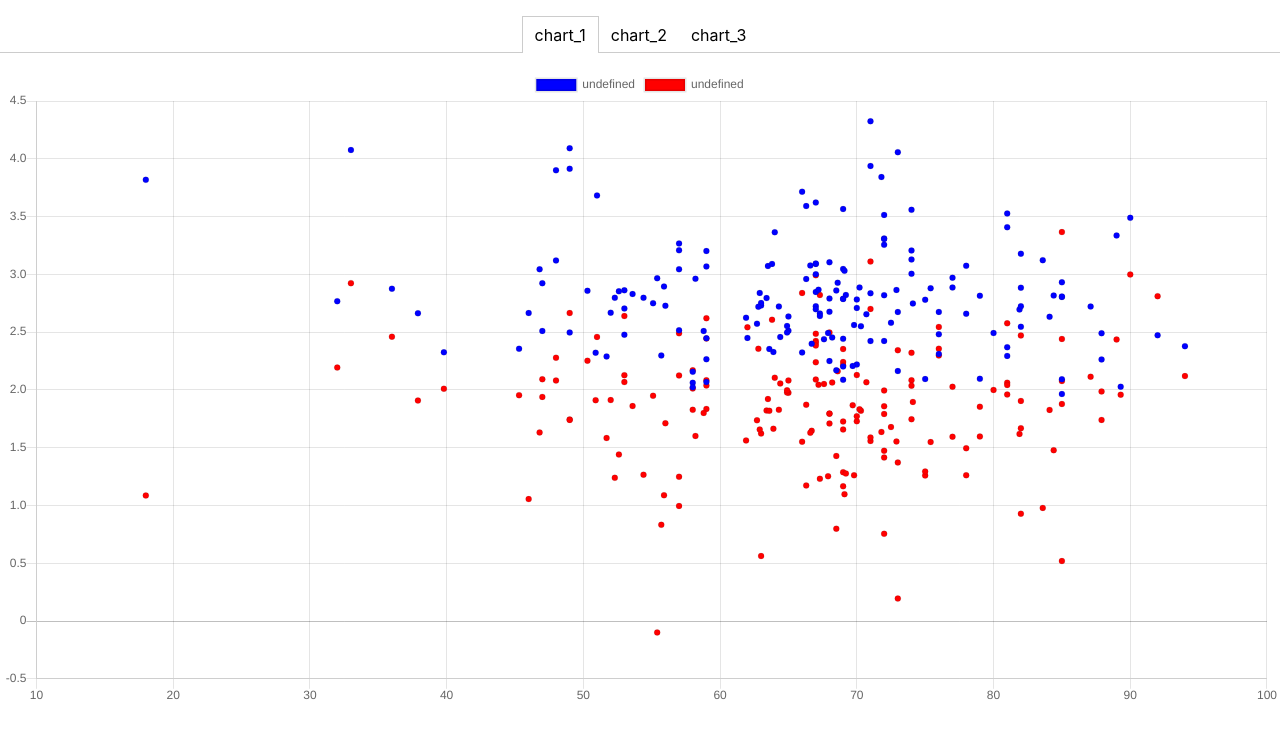
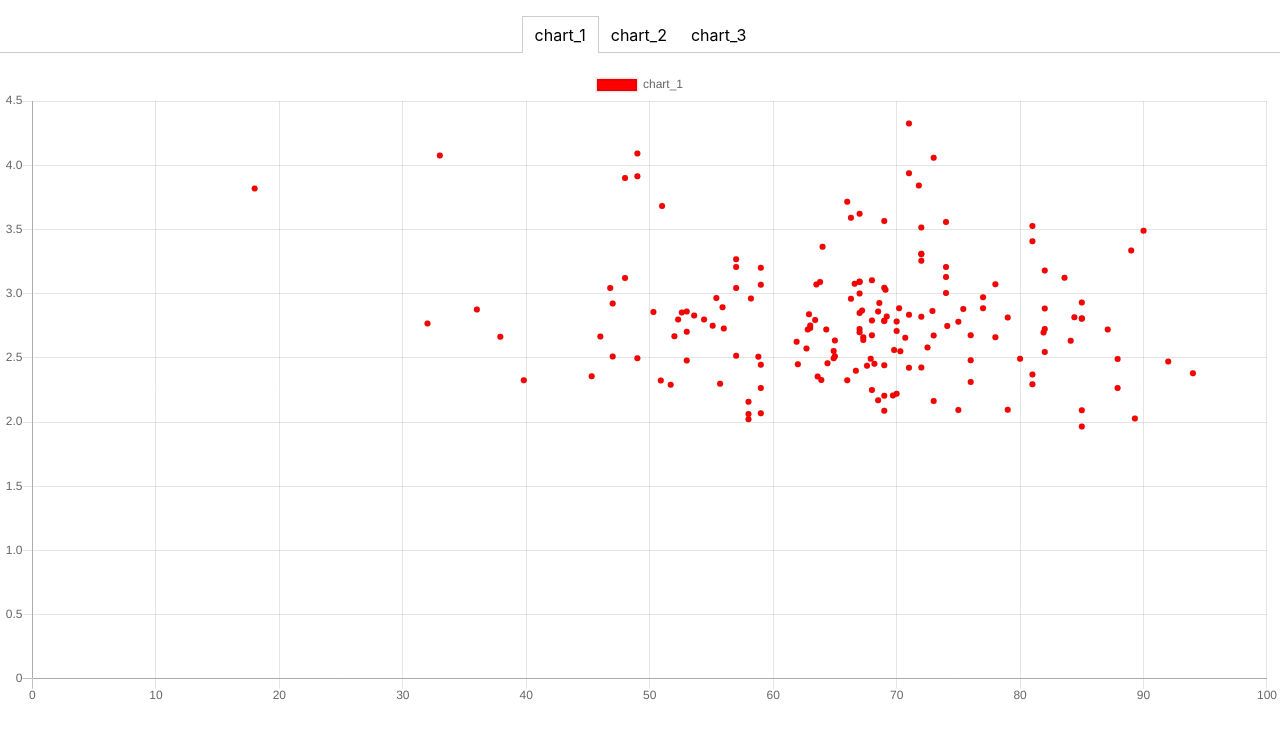
Before and after one commit to judyliu14/niema-lab-plot, a React (Create React App) app: page / in a window 1280 px wide. Shown: the top 738 px of the page. Built offline with nearby package versions, Linux system fonts and the light colour scheme.

Commit message:
props data passed for chart

```diff
--- a/src/App.js
+++ b/src/App.js
@@ -8,13 +8,13 @@ function App() {
     <div className="App">
       <Tabs>
         <div label="chart_1">
-          <Chart />
+          <Chart chart={1} />
         </div>
         <div label="chart_2">
-          <Chart />
+          <Chart chart={2} />
         </div>
         <div label="chart_3">
-          <Chart />
+          <Chart chart={3} />
         </div>
       </Tabs>
     </div>
--- a/src/components/Chart.js
+++ b/src/components/Chart.js
@@ -5,14 +5,50 @@ import scatter_dataset from './scatter_data.json';
 const first_chart = {
     datasets: [
         {
-            backgroundColor: 'blue',
-            data: scatter_dataset['chart_1']
-        },
-        {
             backgroundColor: 'red',
-            data: scatter_dataset['chart_2']
+            data: scatter_dataset['chart_1'],
+            label: "chart_1"
         },
     ],
+};
+
+const second_chart = {
+    datasets: [
+        {
+            backgroundColor: 'green',
+            data: scatter_dataset['chart_2'],
+            label: "chart_2"
+        }
+    ],
+};
+
+const third_chart = {
+    datasets: [
+        {
+            backgroundColor: 'blue',
+            data: scatter_dataset['chart_3'],
+            label: "chart_3"
+        }
+    ],
+};
+
+const options = {
+    scales: {
+        yAxes: [
+            {
+                ticks: {
+                    beginAtZero: true,
+                },
+            },
+        ],
+        xAxes: [
+            {
+                ticks: {
+                    beginAtZero: true,
+                },
+            },
+        ],
+    },
 };
 
 class Chart extends Component {
@@ -20,7 +56,13 @@ class Chart extends Component {
     render() {
         return (
             <div className="chart">
-                <Scatter data={first_chart} />
+                {
+                    {
+                        '1': <Scatter data={first_chart} options={options} />,
+                        '2': <Scatter data={second_chart} options={options} />,
+                        '3': <Scatter data={third_chart} options={options} />
+                    }[this.props.chart]
+                }
             </div>
         )
     }
```
